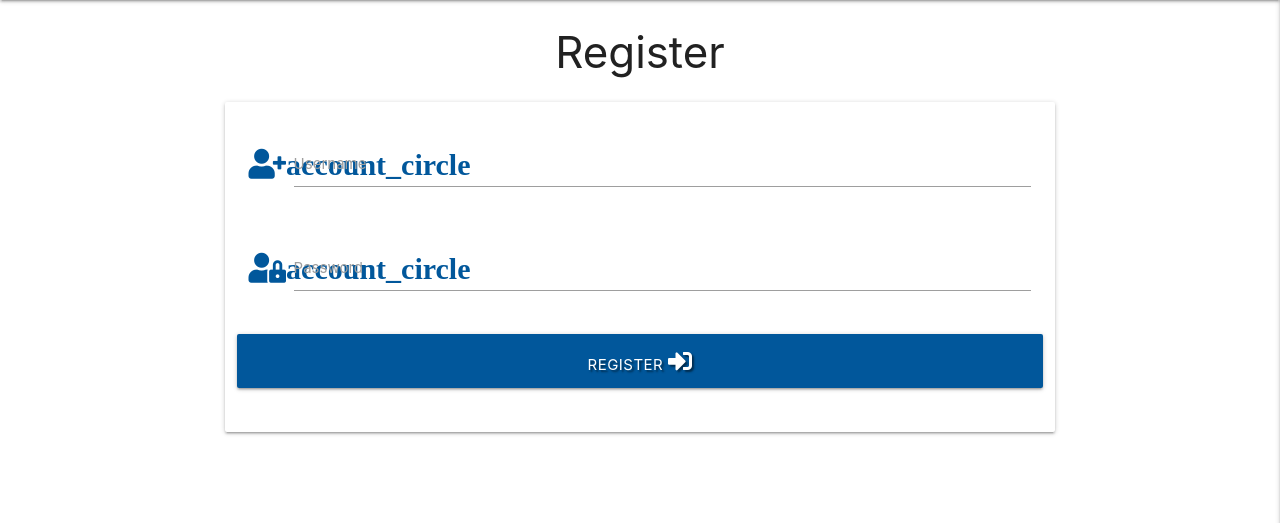
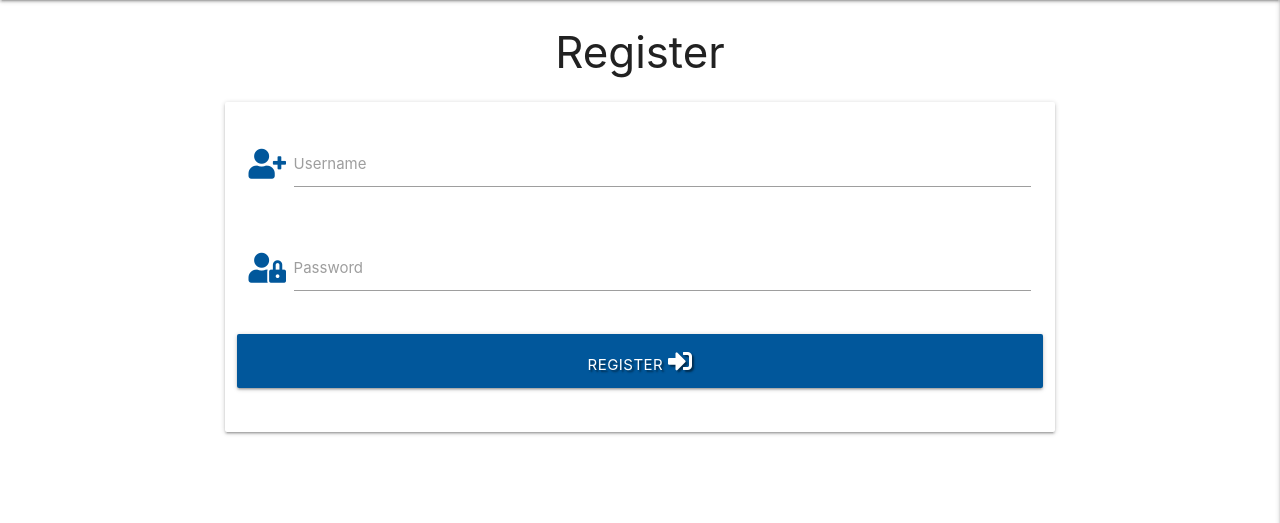
Before and after one commit to SRay-2020/flask-task-manager-project, a Flask app: page /register in a window 1280 px wide. Shown: the part 64-587 px from the top of the page. Run offline with Flask 2, Linux system fonts and the light colour scheme; some libraries are stand-ins or nearby versions.

Commit message:
Edit register fix to env.py

```diff
--- a/templates/register.html
+++ b/templates/register.html
@@ -9,7 +9,7 @@
             <!-- Username -->
             <div class="row">
                 <div class="input-field col s12">
-                    <i class="fas fa-user-plus prefix light-blue-text text-darken-4">account_circle</i>
+                    <i class="fas fa-user-plus prefix light-blue-text text-darken-4"></i>
                     <input id="username" name="username" type="text" class="validate">
                     <label for="username">Username</label>
                 </div>
@@ -17,7 +17,7 @@
             <!-- Password -->
             <div class="row">
                 <div class="input-field col s12">
-                    <i class="fas fa-user-lock prefix light-blue-text text-darken-4">account_circle</i>
+                    <i class="fas fa-user-lock prefix light-blue-text text-darken-4"></i>
                     <input id="password" name="password" type="password" class="validate">
                     <label for="password">Password</label>
                 </div>
```
